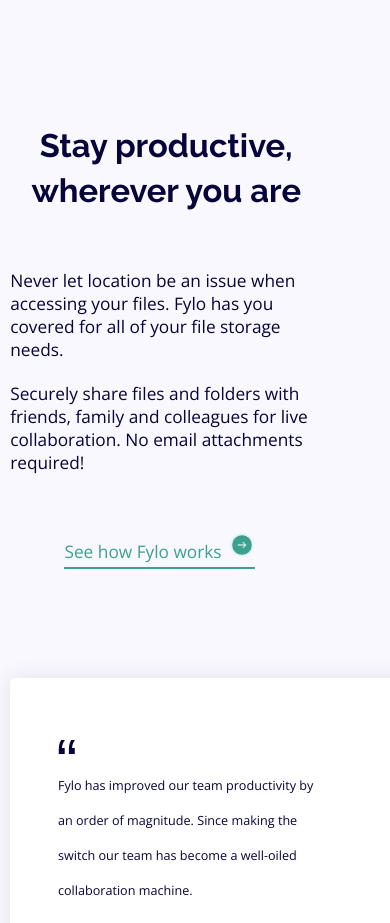
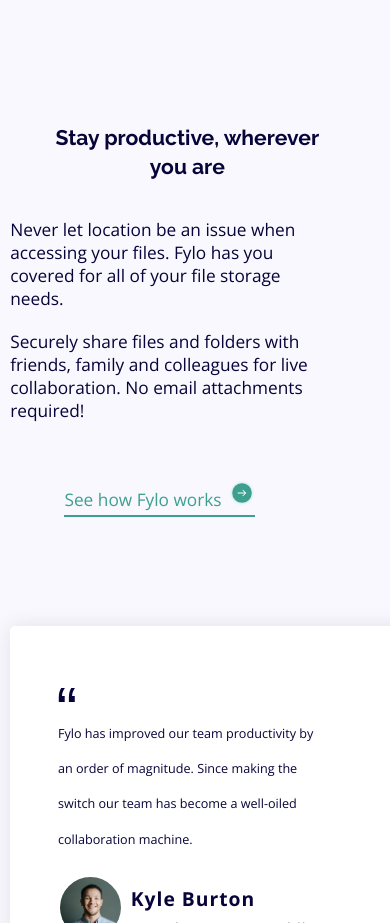
Before and after one commit to edvanbarbosa/fylo-landing-page-with-two-column-layout-master, a plain HTML site: page index.html in a window 390 px wide. Shown: the part 1560-2483 px from the top of the page. Drawn offline with nearby package versions, Linux system fonts and the light colour scheme.

Commit message:
Update style.css

```diff
--- a/style.css
+++ b/style.css
@@ -380,6 +380,10 @@ ul a:hover{
         font-size: 0.9em;
         text-align: left;
     }
+    .b h2{
+        font-size: 1.1em;
+        margin-left: 2em;
+    }
     .see{
         margin-top: 3em;
         margin-left: 0em;
```
